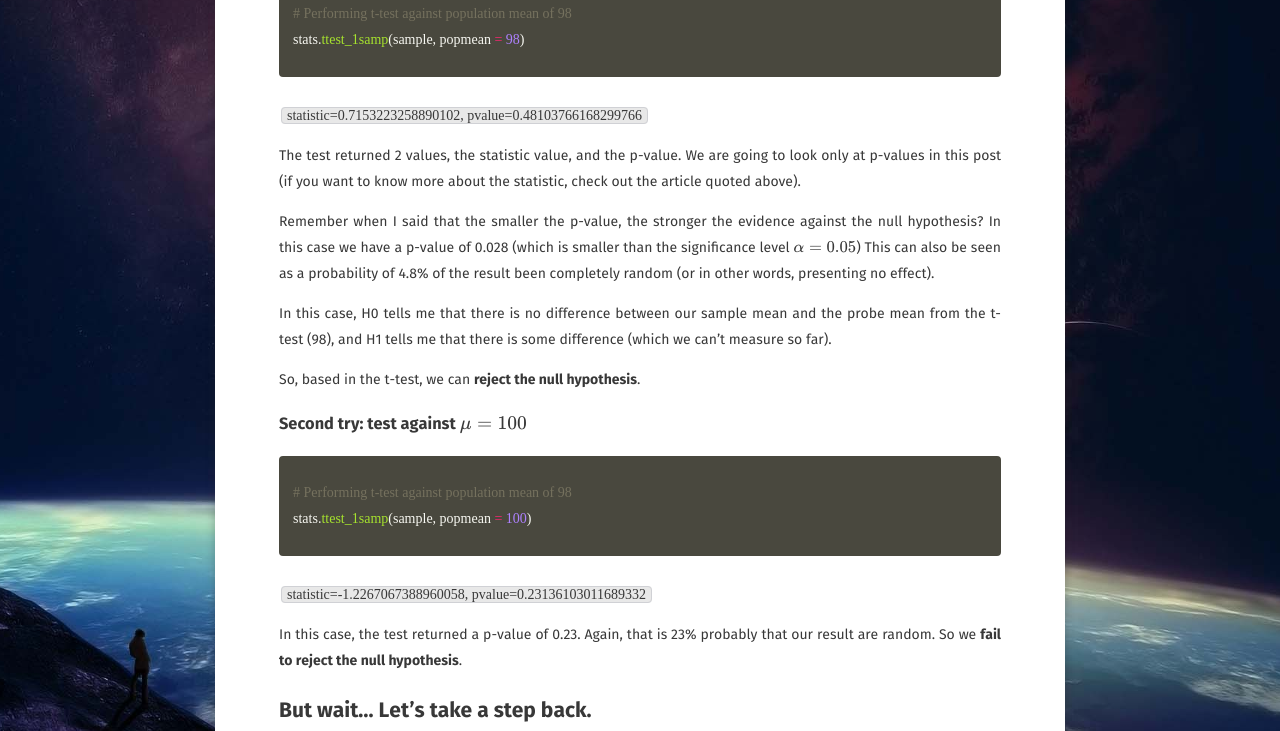
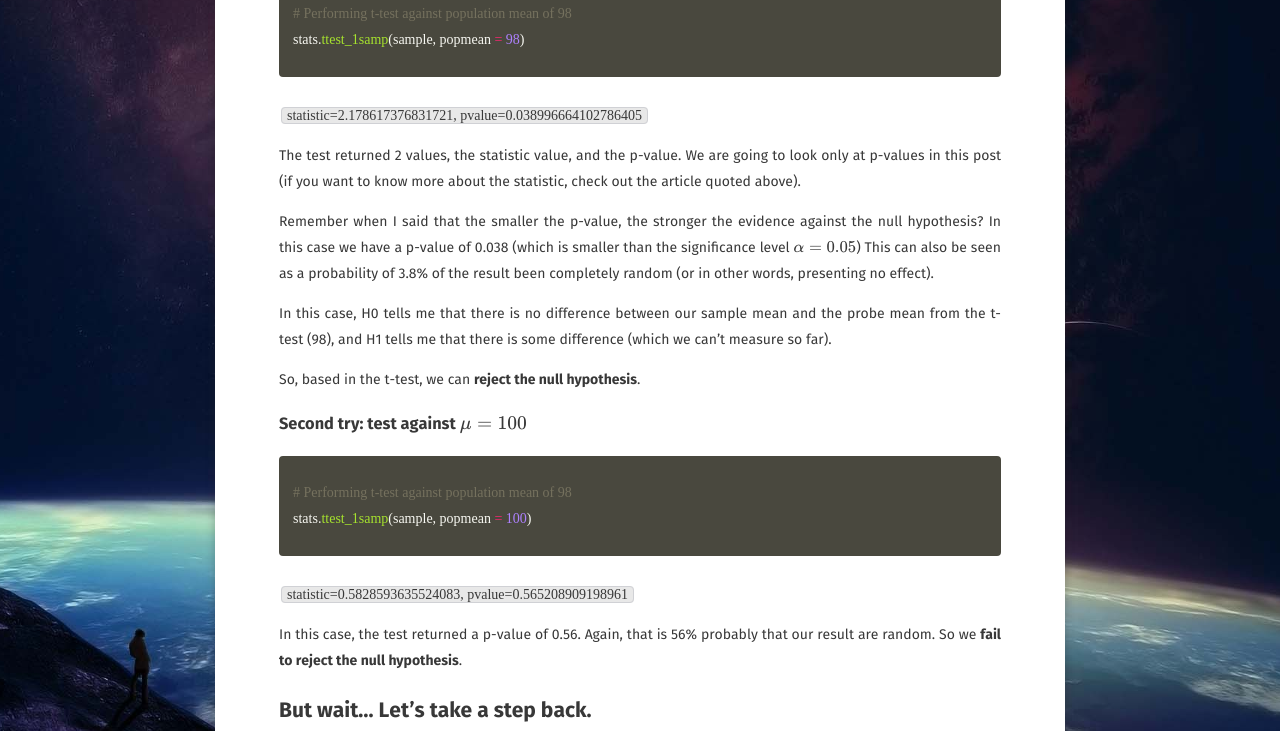
Before and after one commit to hgpadovani/hgpadovani.github.io, a Jekyll site: the page built from _posts/2020-06-27-hypothesis-test.md, in a window 1280 px wide. Shown: the part 4535-5266 px from the top of the page. Built offline with Jekyll 4.4.1, drawn with Linux system fonts in a browser that asks for light colours; some web fonts are replaced; formulas are drawn with MathJax 3; comment, search, counter and statistics services are not loaded.

```diff
--- a/_posts/2020-06-27-hypothesis-test.md
+++ b/_posts/2020-06-27-hypothesis-test.md
@@ -128,11 +128,11 @@ Remember that we want to test our sample and "guess" its mean. By looking at the
 # Performing t-test against population mean of 98
 stats.ttest_1samp(sample, popmean = 98)
 {% endhighlight %}
-`statistic=0.7153223258890102, pvalue=0.48103766168299766`
+`statistic=2.178617376831721, pvalue=0.038996664102786405`
 
 The test returned 2 values, the statistic value, and the p-value. We are going to look only at p-values in this post (if you want to know more about the statistic, check out the article quoted above).
 
-Remember when I said that the smaller the p-value, the stronger the evidence against the null hypothesis? In this case we have a p-value of 0.028 (which is smaller than the significance level $$\alpha = 0.05$$) This can also be seen as a probability of 4.8% of the result been completely random (or in other words, presenting no effect).
+Remember when I said that the smaller the p-value, the stronger the evidence against the null hypothesis? In this case we have a p-value of 0.038 (which is smaller than the significance level $$\alpha = 0.05$$) This can also be seen as a probability of 3.8% of the result been completely random (or in other words, presenting no effect).
 
 In this case, H0 tells me that there is no difference between our sample mean and the probe mean from the t-test (98), and H1 tells me that there is some difference (which we can't measure so far).
 
@@ -144,9 +144,9 @@ So, based in the t-test, we can __reject the null hypothesis__.
 # Performing t-test against population mean of 98
 stats.ttest_1samp(sample, popmean = 100)
 {% endhighlight %}
-`statistic=-1.2267067388960058, pvalue=0.23136103011689332`
+`statistic=0.5828593635524083, pvalue=0.565208909198961`
 
-In this case, the test returned a p-value of 0.23. Again, that is 23% probably that our result are random. So we __fail to reject the null hypothesis__.
+In this case, the test returned a p-value of 0.56. Again, that is 56% probably that our result are random. So we __fail to reject the null hypothesis__.
 
 ## But wait... Let's take a step back.
 
```
Also changed, not shown: other parts of _posts/2020-06-27-hypothesis-test.md (+1 -1 lines).
